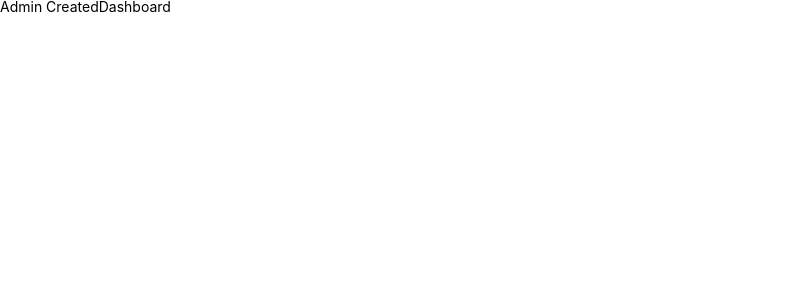
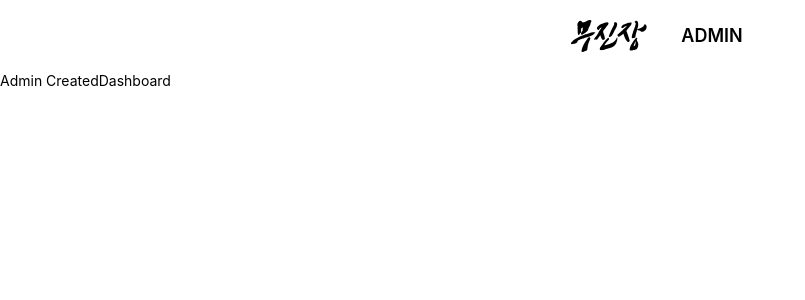
Before and after one commit to mujinjang-team/mujinjang-front, a React (Create React App) app: page /admin/dashboard/created in a window 1280 px wide. Shown: the top 300 px of the page, without its empty margins (0-805 px from the left). Built offline with nearby package versions, Linux system fonts and the light colour scheme.

Commit message:
feat: Base Layout과 Header를 구현한다

```diff
--- a/src/components/layout/AdminLayout.tsx
+++ b/src/components/layout/AdminLayout.tsx
@@ -1,8 +1,15 @@
 import React from 'react'
 import { LayoutRouteProps, Outlet } from 'react-router-dom'
+import AdminHeader from './element/AdminHeader'
+import { ContainerWrapper } from './Layout.styles'
 
 const AdminLayout = ({ children }: LayoutRouteProps) => {
-	return <>{children || <Outlet />}</>
+	return (
+		<>
+			<AdminHeader />
+			<ContainerWrapper>{children || <Outlet />}</ContainerWrapper>
+		</>
+	)
 }
 
 export default AdminLayout
--- /dev/null
+++ b/src/components/layout/Layout.styles.ts
@@ -0,0 +1,17 @@
+import styled from 'styled-components'
+
+export const HeaderWrapper = styled.div`
+	position: fixed;
+	top: 0;
+	display: flex;
+	width: 100%;
+	justify-content: center;
+	align-items: center;
+	background-color: #ffffff;
+`
+
+export const ContainerWrapper = styled.div`
+	display: flex;
+	width: 100%;
+	padding-top: 74px;
+`
--- a/src/components/layout/MainLayout.tsx
+++ b/src/components/layout/MainLayout.tsx
@@ -1,8 +1,15 @@
 import React from 'react'
 import { LayoutRouteProps, Outlet } from 'react-router-dom'
+import MainHeader from './element/MainHeader'
+import { ContainerWrapper } from './Layout.styles'
 
 const MainLayout = ({ children }: LayoutRouteProps) => {
-	return <>{children || <Outlet />}</>
+	return (
+		<>
+			<MainHeader />
+			<ContainerWrapper>{children || <Outlet />}</ContainerWrapper>
+		</>
+	)
 }
 
 export default MainLayout
--- /dev/null
+++ b/src/components/layout/element/AdminHeader.tsx
@@ -0,0 +1,17 @@
+import React from 'react'
+import MujinjangLogo from '@/components/common/MujinjangLogo'
+import { HeaderWrapper } from '../Layout.styles'
+import { LogoLink, LogoLinkText } from './Header.styles'
+
+const AdminHeader = () => {
+	return (
+		<HeaderWrapper>
+			<LogoLink to="/">
+				<MujinjangLogo />
+				<LogoLinkText>ADMIN</LogoLinkText>
+			</LogoLink>
+		</HeaderWrapper>
+	)
+}
+
+export default AdminHeader
--- /dev/null
+++ b/src/components/layout/element/Header.styles.ts
@@ -0,0 +1,26 @@
+import styled from 'styled-components'
+import { Link } from 'react-router-dom'
+
+export const HeaderContainer = styled.div.attrs({
+	as: 'header',
+})`
+	display: flex;
+	justify-content: space-between;
+	align-items: center;
+`
+
+export const HeaderItem = styled.div`
+	display: inline-flex;
+	justify-content: center;
+	align-items: center;
+`
+
+export const LogoLink = styled(Link)`
+	display: inline-flex;
+	align-items: center;
+`
+
+export const LogoLinkText = styled.span`
+	font-size: 18px;
+	font-weight: 600;
+`
--- /dev/null
+++ b/src/components/layout/element/MainHeader.tsx
@@ -0,0 +1,16 @@
+import React from 'react'
+import MujinjangLogo from '@/components/common/MujinjangLogo'
+import { HeaderWrapper } from '../Layout.styles'
+import { LogoLink } from './Header.styles'
+
+const MainHeader = () => {
+	return (
+		<HeaderWrapper>
+			<LogoLink to="/">
+				<MujinjangLogo />
+			</LogoLink>
+		</HeaderWrapper>
+	)
+}
+
+export default MainHeader
```
